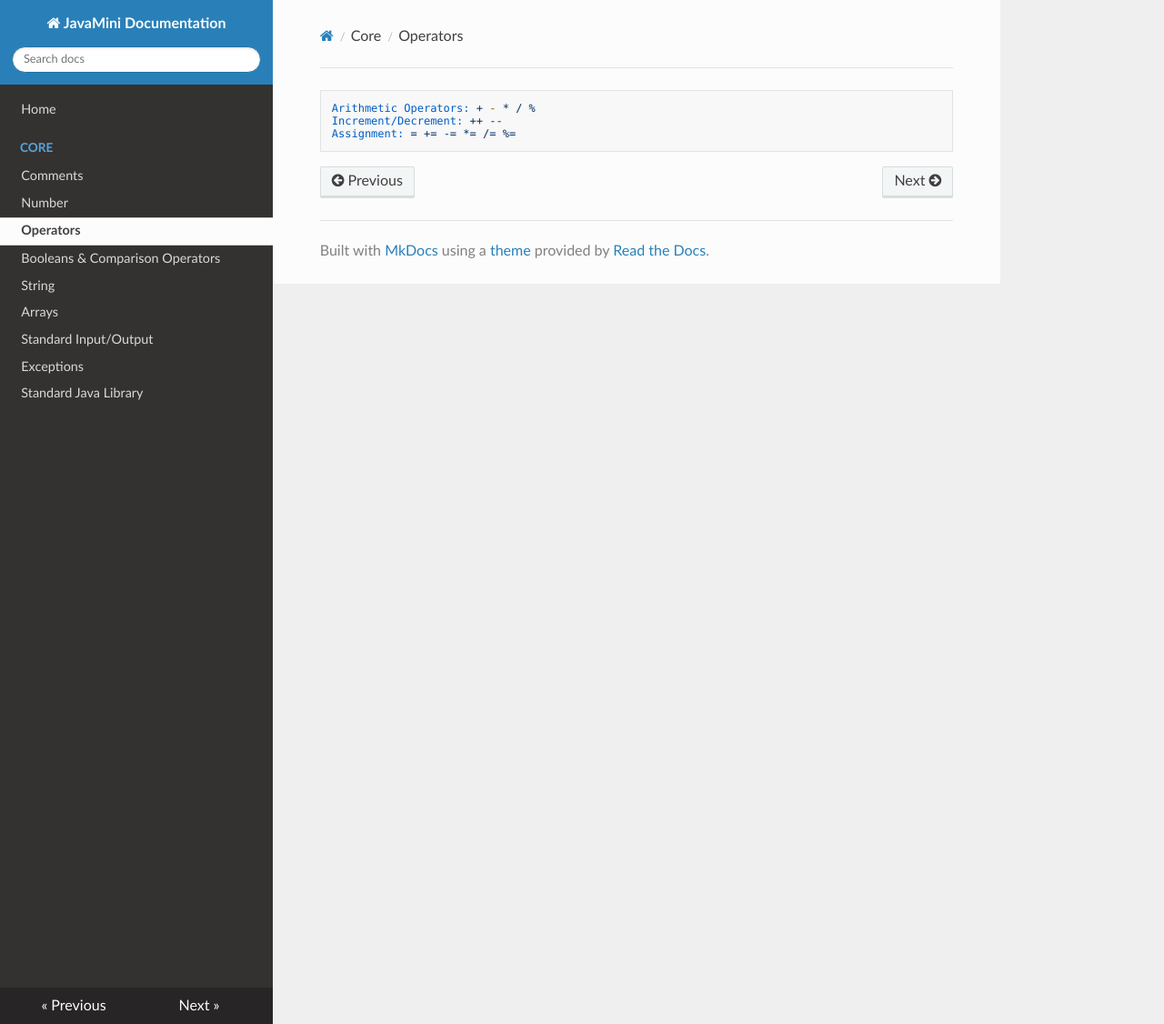
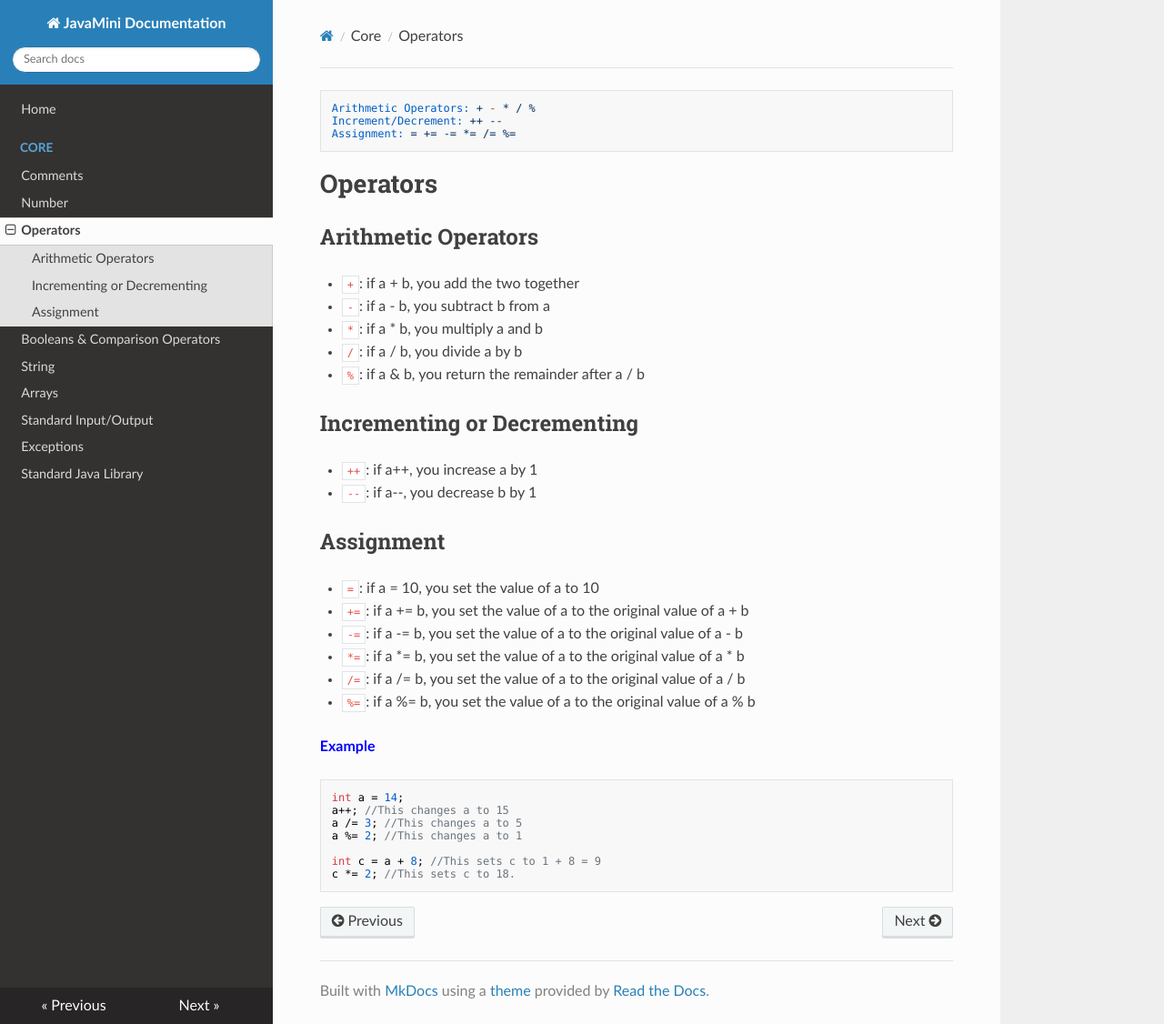
Before and after one commit to bofeng/javamini-doc, an MkDocs documentation site: the page built from doc/core/operators.md, in a window 1280 px wide and 1126 px high. Shown: the whole window at 91% size. Built offline with MkDocs 1.6.1, drawn with Linux system fonts in a browser that asks for light colours; nearby versions of some CDN libraries; old or Windows-style settings are respelled for this version of MkDocs.

Commit message:
Added content to Operators

````diff
--- a/doc/core/operators.md
+++ b/doc/core/operators.md
@@ -4,3 +4,34 @@ Arithmetic Operators: + - * / %
 Increment/Decrement: ++ --
 Assignment: = += -= *= /= %=
 ```
+
+#Operators
+##Arithmetic Operators
+* ```+```: if a + b, you add the two together
+* ```-```: if a - b, you subtract b from a
+* ```*```: if a * b, you multiply a and b
+* ```/```: if a / b, you divide a by b
+* ```%```: if a & b, you return the remainder after a / b
+
+##Incrementing or Decrementing
+* ```++```: if a++, you increase a by 1
+* ```--```: if a--, you decrease b by 1
+
+##Assignment
+* ```=```: if a = 10, you set the value of a to 10
+* ```+=```: if a += b, you set the value of a to the original value of a + b
+* ```-=```: if a -= b, you set the value of a to the original value of a - b
+* ```*=```: if a *= b, you set the value of a to the original value of a * b
+* ```/=```: if a /= b, you set the value of a to the original value of a / b
+* ```%=```: if a %= b, you set the value of a to the original value of a % b
+
+<span style="color:blue">**Example**</span>
+```
+int a = 14;
+a++; //This changes a to 15
+a /= 3; //This changes a to 5
+a %= 2; //This changes a to 1
+
+int c = a + 8; //This sets c to 1 + 8 = 9
+c *= 2; //This sets c to 18.
+```
````
